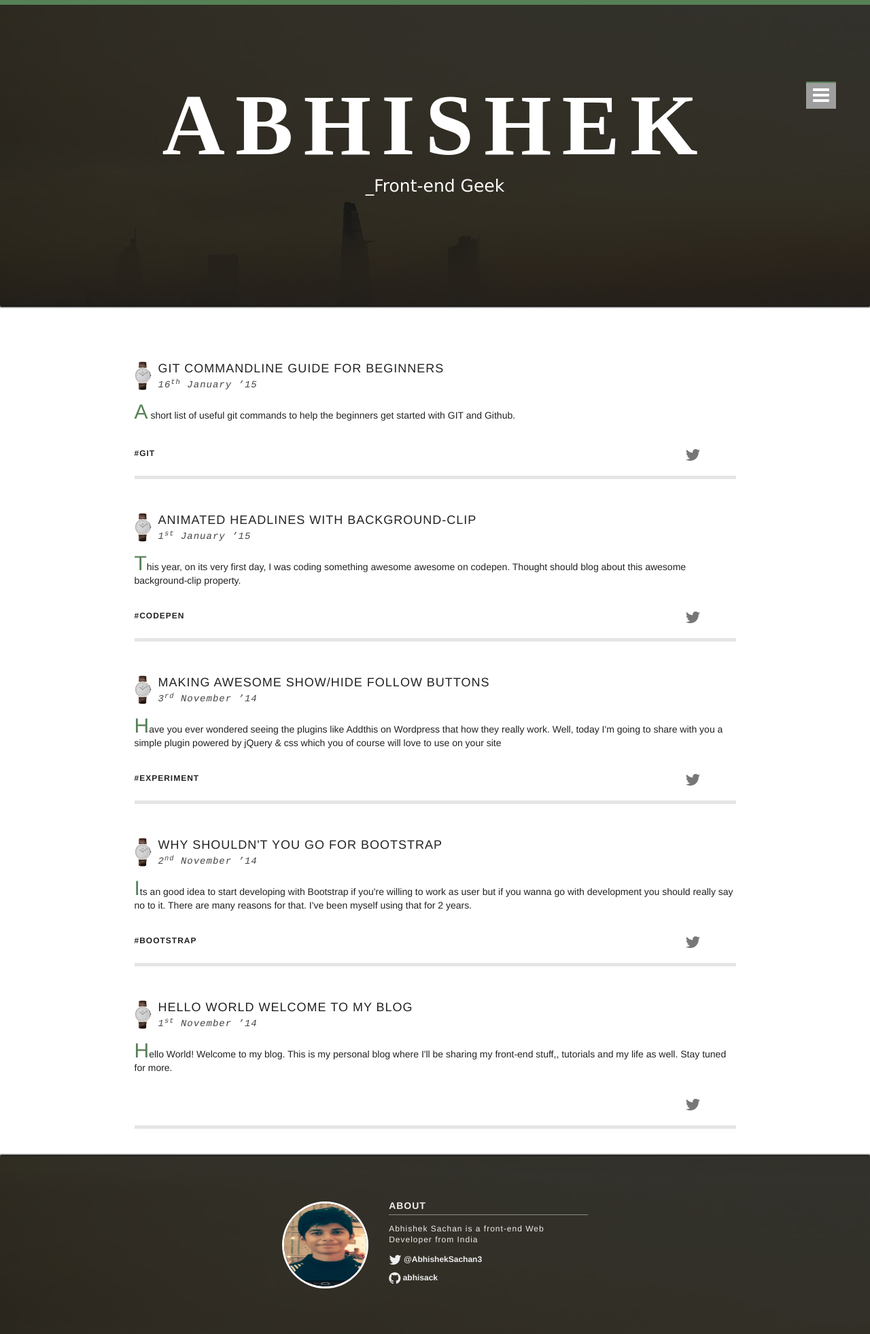
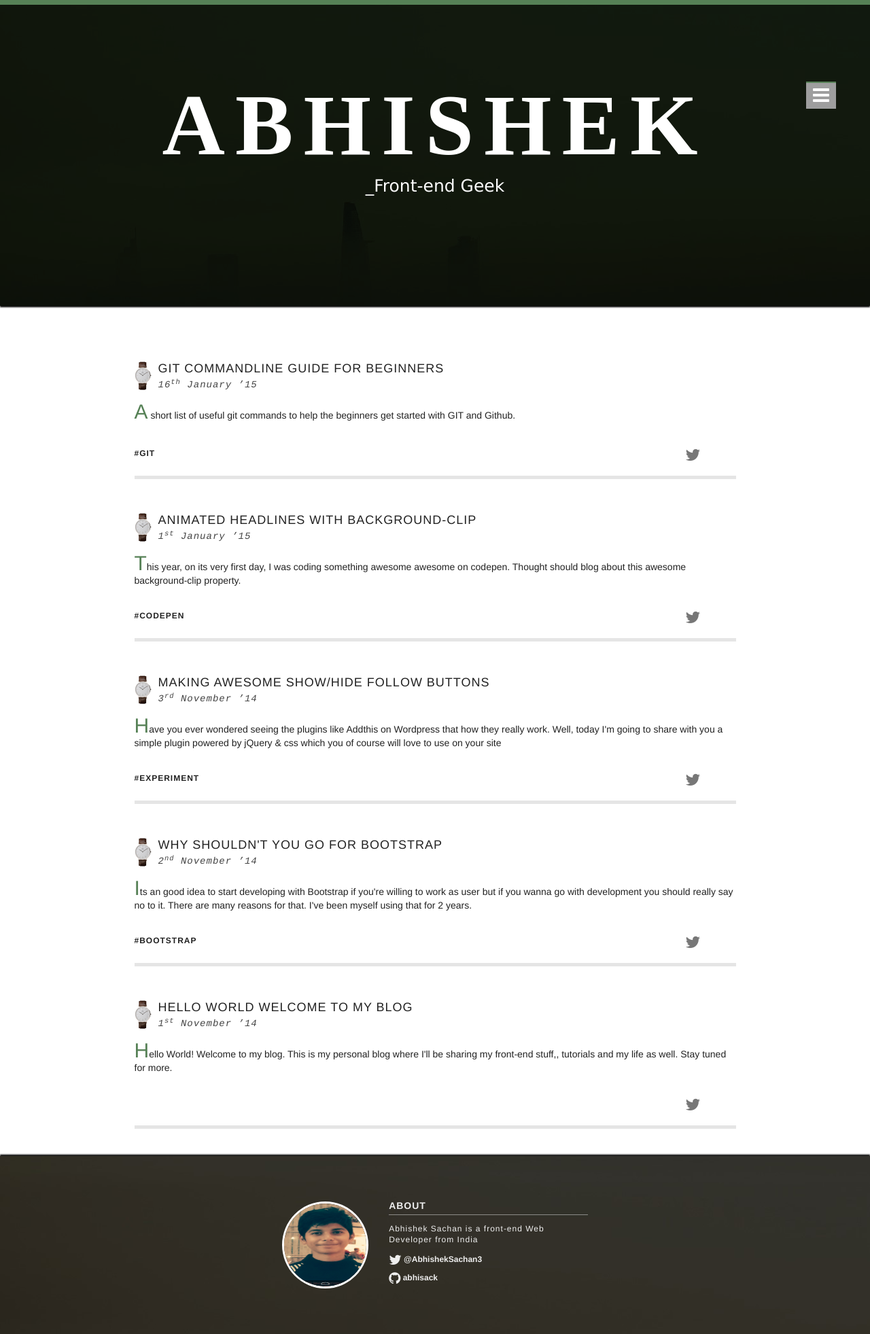
Before and after one commit to abhisack/abhisack.github.io, a Jekyll site: the page built from index.html, in a window 1280 px wide. Shown: the whole page at 68% size. Built offline with Jekyll 4.4.1, drawn with Linux system fonts in a browser that asks for light colours; some web fonts are replaced; the list of posts is cut into pages by our own code; grey boxes are pictures that could not be loaded.

Commit message:
editted header

```diff
--- a/_sass/_layout.scss
+++ b/_sass/_layout.scss
@@ -35,7 +35,7 @@ header {
 position: relative;
 width: 100% !important;
 height: 450px;
-
+background-color: #568156;
 background-image: url(/img/banner.jpg);
 background-blend-mode: multiply;
     transition-property: margin padding;
```
